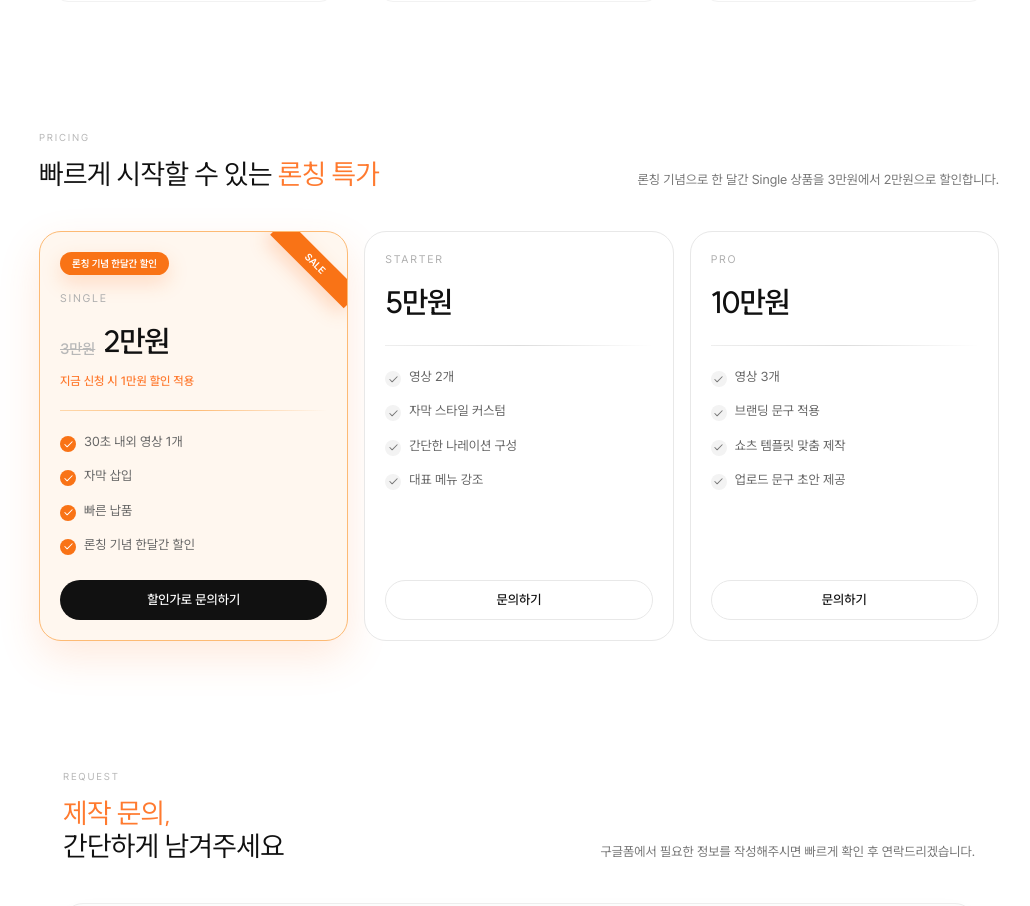
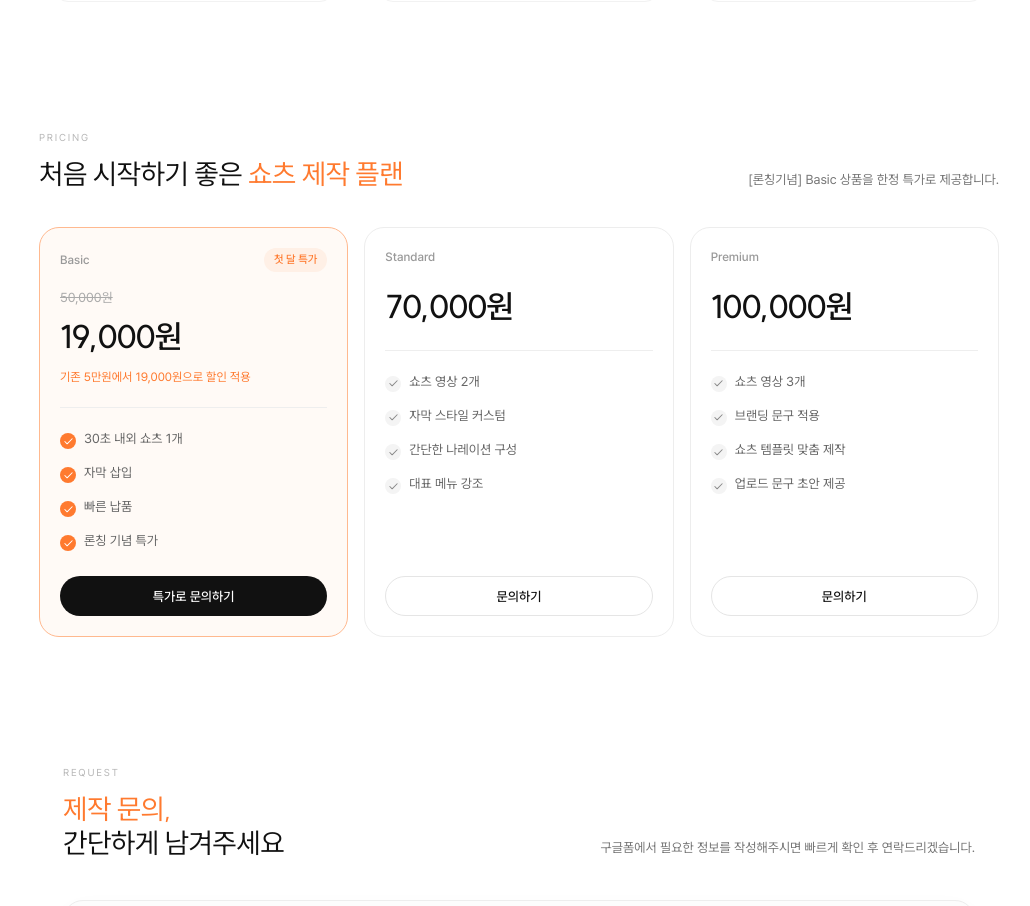
Before and after one commit to Project-Riff/Riff-FE, a Next.js app: page / in a window 1280 px wide. Shown: the part 1820-2726 px from the top of the page, without its empty margins (121-1151 px from the left). Built offline with nearby package versions, Linux system fonts and the light colour scheme; no server answers.

Commit message:
Update pricing content

```diff
--- a/components/sections/PricingSection.tsx
+++ b/components/sections/PricingSection.tsx
@@ -1,86 +1,76 @@
-import { Check, Sparkles } from "lucide-react";
+import { Check } from "lucide-react";
 import { pricingItems } from "@/lib/data";
 
 export default function PricingSection() {
   return (
     <section className="bg-white px-6 py-16">
       <div className="mx-auto max-w-[960px]">
-        <div className="mb-10">
+        <div className="mb-9">
           <p className="text-[10px] uppercase tracking-[0.18em] text-[#b8b8b8]">
             Pricing
           </p>
 
-          <div className="mt-3 flex items-end justify-between gap-8">
+          <div className="mt-3 flex flex-col gap-3 md:flex-row md:items-end md:justify-between">
             <h2 className="font-[var(--font-serif)] text-[28px] leading-[1.2] tracking-[-0.02em] text-[#111]">
-              빠르게 시작할 수 있는{" "}
-              <span className="text-[#ff7a2f]">론칭 특가</span>
+              처음 시작하기 좋은{" "}
+              <span className="text-[#ff7a2f]">쇼츠 제작 플랜</span>
             </h2>
 
-            <p className="hidden max-w-[420px] text-[13px] leading-[1.7] text-[#777] md:block">
-              론칭 기념으로 한 달간 Single 상품을 3만원에서 2만원으로 할인합니다.
+            <p className="max-w-[420px] text-[13px] leading-[1.7] text-[#777] md:text-right">
+              [론칭기념] Basic 상품을 한정 특가로 제공합니다.
             </p>
           </div>
         </div>
 
         <div className="grid items-stretch gap-4 md:grid-cols-2 lg:grid-cols-3">
           {pricingItems.map((item) => {
-            const isFeatured = item.name === "Single";
+            const isFeatured = item.name === "Basic";
 
             return (
               <div
                 key={item.name}
                 className={[
-                  "group relative flex h-full min-h-[330px] flex-col overflow-hidden rounded-[22px] border p-5 transition-all duration-300",
-                  "hover:-translate-y-1 hover:shadow-[0_18px_44px_rgba(0,0,0,0.08)]",
+                  "flex h-full min-h-[320px] flex-col rounded-[20px] border p-5 transition duration-300",
                   isFeatured
-                    ? "border-orange-300 bg-[#fff7ef] shadow-[0_16px_42px_rgba(255,122,47,0.16)]"
-                    : "border-[#e8e8e8] bg-white",
+                    ? "border-[#ffb98f] bg-[#fffaf6]"
+                    : "border-[#ededed] bg-white hover:border-[#dddddd]",
                 ].join(" ")}
               >
-                {isFeatured && (
-                  <>
-                    <div className="absolute -right-5 top-5 rotate-45 bg-orange-500 px-10 py-1 text-[10px] font-semibold text-white shadow-[0_8px_18px_rgba(255,122,47,0.25)]">
-                      SALE
-                    </div>
-
-                    <div className="mb-4 inline-flex w-fit items-center gap-1 rounded-full bg-orange-500 px-3 py-1 text-[10px] font-semibold text-white shadow-[0_8px_20px_rgba(255,122,47,0.22)]">
-                      론칭 기념 한달간 할인
-                    </div>
-                  </>
-                )}
-
                 <div className="mb-5">
-                  <p className="text-[11px] uppercase tracking-[0.16em] text-[#b0b0b0]">
+                  <div className="flex items-center justify-between gap-3">
+                    <p className="text-[12px] font-medium text-[#999]">
                       {item.name}
                     </p>
 
-                  <div className="mt-3 flex items-end gap-2">
-                    {item.originalPrice && (
-                      <span className="mb-1 text-[15px] font-medium text-[#b8b8b8] line-through">
-                        {item.originalPrice}
+                    {isFeatured && (
+                      <span className="rounded-full bg-[#fff0e6] px-2.5 py-1 text-[11px] font-medium text-[#ff7a2f]">
+                        첫 달 특가
                       </span>
                     )}
+                  </div>
 
-                    <h3 className="text-[30px] font-semibold tracking-[-0.04em] text-[#111]">
+                  <div className="mt-4">
+                    {item.originalPrice && (
+                      <p className="mb-1 text-[13px] text-[#aaa] line-through">
+                        {item.originalPrice}
+                      </p>
+                    )}
+
+                    <div className="flex items-end gap-1">
+                      <h3 className="text-[32px] font-semibold tracking-[-0.04em] text-[#111]">
                         {item.price}
                       </h3>
                     </div>
 
                     {isFeatured && (
-                    <p className="mt-2 text-[12px] font-medium text-[#ff7a2f]">
-                      지금 신청 시 1만원 할인 적용
+                      <p className="mt-2 text-[12px] leading-[1.6] text-[#ff7a2f]">
+                        기존 5만원에서 19,000원으로 할인 적용
                       </p>
                     )}
                   </div>
+                </div>
 
-                <div
-                  className={[
-                    "h-px w-full bg-gradient-to-r to-transparent",
-                    isFeatured
-                      ? "from-orange-200 via-orange-300"
-                      : "from-[#eeeeee] via-[#dddddd]",
-                  ].join(" ")}
-                />
+                <div className="h-px w-full bg-[#eeeeee]" />
 
                 <ul className="mt-5 space-y-3 text-[13px] leading-[1.7] text-[#666]">
                   {item.features.map((feature) => (
@@ -89,8 +79,8 @@ export default function PricingSection() {
                         className={[
                           "mt-[5px] flex h-4 w-4 shrink-0 items-center justify-center rounded-full",
                           isFeatured
-                            ? "bg-orange-500 text-white"
-                            : "bg-[#f3f3f3] text-[#777]",
+                            ? "bg-[#ff7a2f] text-white"
+                            : "bg-[#f4f4f4] text-[#888]",
                         ].join(" ")}
                       >
                         <Check size={11} strokeWidth={2.2} />
@@ -107,11 +97,11 @@ export default function PricingSection() {
                     className={[
                       "inline-flex h-[40px] w-full items-center justify-center rounded-full text-[13px] font-medium transition",
                       isFeatured
-                        ? "bg-[#111] text-white hover:opacity-90"
-                        : "border border-[#e8e8e8] bg-white text-[#111] hover:bg-[#fafafa]",
+                        ? "bg-[#111] text-white hover:bg-[#222]"
+                        : "border border-[#e5e5e5] bg-white text-[#111] hover:bg-[#fafafa]",
                     ].join(" ")}
                   >
-                    {isFeatured ? "할인가로 문의하기" : "문의하기"}
+                    {isFeatured ? "특가로 문의하기" : "문의하기"}
                   </a>
                 </div>
               </div>
--- a/lib/data.ts
+++ b/lib/data.ts
@@ -41,37 +41,38 @@ export const sampleVideos = [
 
 export const pricingItems = [
   {
-    name: "Single",
-    price: "2만원",
-    originalPrice: "3만원",
+    name: "Basic",
+    price: "19,000원",
+    originalPrice: "50,000원",
     features: [
-      "30초 내외 영상 1개",
+      "30초 내외 쇼츠 1개",
       "자막 삽입",
       "빠른 납품",
-      "론칭 기념 한달간 할인",
+      "론칭 기념 특가",
     ],
   },
   {
-    name: "Starter",
-    price: "5만원",
+    name: "Standard",
+    price: "70,000원",
     features: [
-      "영상 2개",
+      "쇼츠 영상 2개",
       "자막 스타일 커스텀",
       "간단한 나레이션 구성",
       "대표 메뉴 강조",
     ],
   },
   {
-    name: "Pro",
-    price: "10만원",
+    name: "Premium",
+    price: "100,000원",
     features: [
-      "영상 3개",
+      "쇼츠 영상 3개",
       "브랜딩 문구 적용",
       "쇼츠 템플릿 맞춤 제작",
       "업로드 문구 초안 제공",
     ],
   },
 ];
+
 export const faqs = [
   {
     q: "직접 촬영을 잘 못해도 되나요?",
```
Lines whose indentation alone changed are shown as unchanged.
